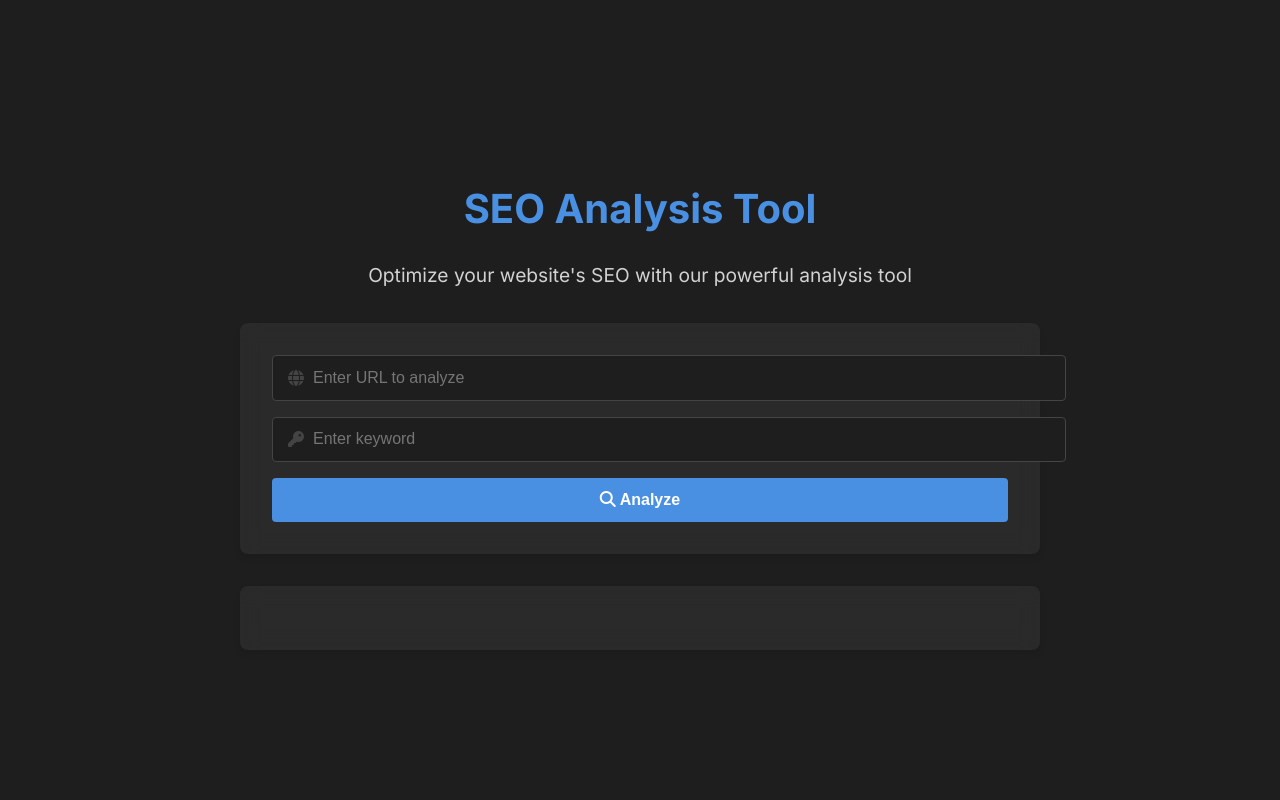
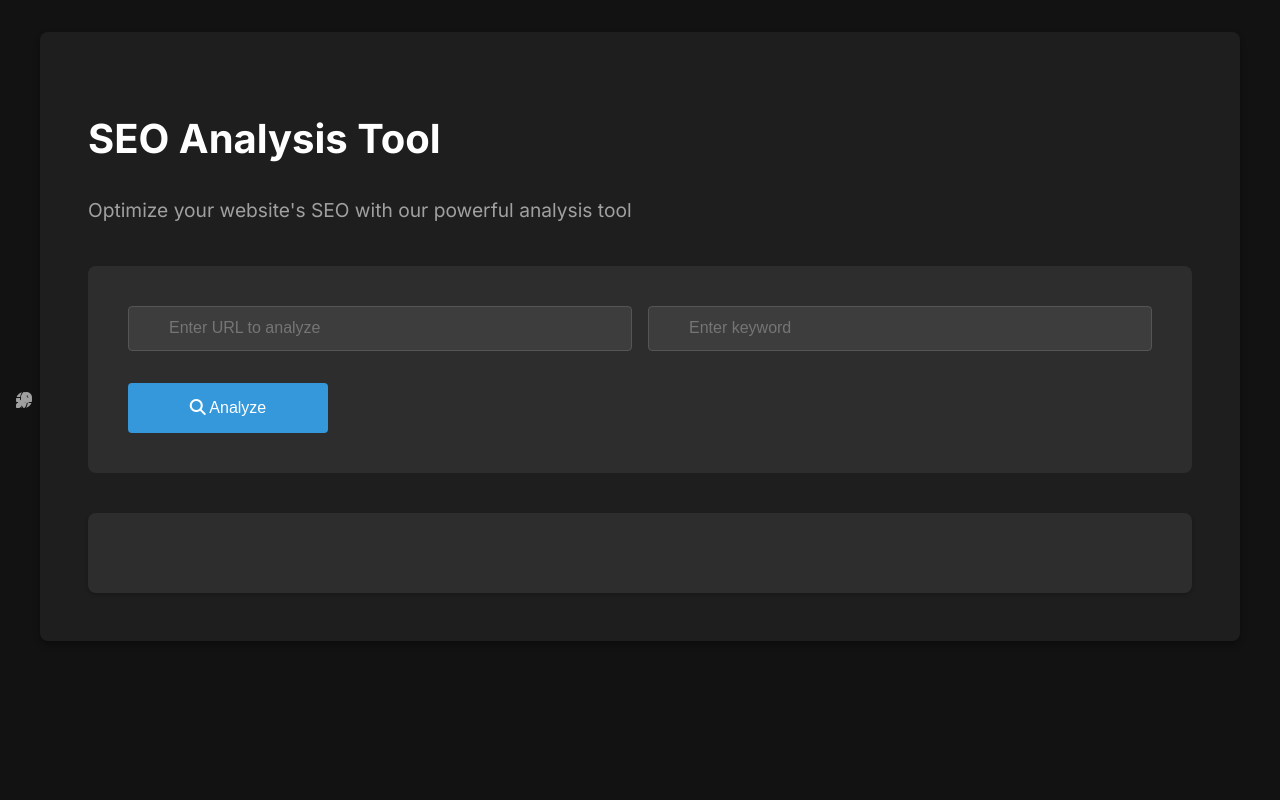
Before and after one commit to sofianbettayeb/seo-app, a Python web app: template templates/index.html in a window 1280 px wide. Run offline with Jinja, Linux system fonts and the light colour scheme; the template is opened without the code that fills it, so the values that code supplies are empty; some libraries are stand-ins or nearby versions.

Commit message:
Agent step completed: Fix input field responsiveness

```diff
--- a/static/css/styles.css
+++ b/static/css/styles.css
@@ -1,77 +1,73 @@
-:root {
-    --primary-color: #4A90E2;
-    --secondary-color: #F5A623;
-    --background-color: #1E1E1E;
-    --text-color: #FFFFFF;
-    --light-gray: #444444;
-    --box-shadow: 0 4px 6px rgba(0, 0, 0, 0.1);
-    --transition: all 0.3s ease;
-}
-
+/* Base styles */
 body {
     font-family: 'Inter', sans-serif;
     line-height: 1.6;
+    color: #ffffff;
+    background-color: #121212;
     margin: 0;
     padding: 0;
-    background-color: var(--background-color);
-    color: var(--text-color);
 }
 
 .app-container {
-    min-height: 100vh;
-    display: flex;
-    justify-content: center;
-    align-items: center;
+    max-width: 1200px;
+    margin: 0 auto;
+    padding: 2rem;
 }
 
 .main-content {
-    width: 100%;
-    max-width: 800px;
-    padding: 2rem;
-}
-
-.container {
-    width: 100%;
+    background-color: #1E1E1E;
+    border-radius: 8px;
+    box-shadow: 0 4px 6px rgba(0, 0, 0, 0.3);
+    padding: 3rem;
 }
 
 h1 {
     font-size: 2.5rem;
-    font-weight: 700;
-    margin-bottom: 0.5rem;
-    color: var(--primary-color);
-    text-align: center;
+    color: #ffffff;
+    margin-bottom: 1.5rem;
 }
 
 .subtitle {
     font-size: 1.2rem;
-    color: var(--text-color);
-    opacity: 0.8;
-    text-align: center;
-    margin-bottom: 2rem;
+    color: #a0a0a0;
+    margin-bottom: 2.5rem;
 }
 
 .input-section {
-    background-color: rgba(45, 45, 45, 0.8);
-    backdrop-filter: blur(10px);
+    background-color: #2D2D2D;
     border-radius: 8px;
-    padding: 2rem;
-    margin-bottom: 2rem;
-    box-shadow: var(--box-shadow);
-    transition: var(--transition);
-}
-
-.input-section:hover {
-    transform: translateY(-5px);
+    padding: 2.5rem;
+    margin-bottom: 2.5rem;
 }
 
 .input-container {
     display: flex;
     flex-direction: column;
     gap: 1rem;
+    width: 100%;
 }
 
 .input-wrapper {
-    position: relative;
+    width: 100%;
+    margin-bottom: 1rem;
+}
+
+input[type="text"] {
+    width: 100%;
+    box-sizing: border-box;
+    padding: 0.8rem 1rem 0.8rem 2.5rem;
+    border: 1px solid #555555;
+    border-radius: 4px;
+    font-size: 1rem;
+    transition: all 0.3s ease;
+    background-color: #3D3D3D;
+    color: #ffffff;
+}
+
+input[type="text"]:focus {
+    outline: none;
+    border-color: #3498db;
+    box-shadow: 0 0 0 2px rgba(52, 152, 219, 0.3);
 }
 
 .input-wrapper i {
@@ -79,166 +75,108 @@ h1 {
     left: 1rem;
     top: 50%;
     transform: translateY(-50%);
-    color: var(--light-gray);
+    color: #a0a0a0;
+    transition: color 0.3s ease;
 }
 
-input[type="text"] {
-    width: 100%;
-    padding: 0.8rem 1rem 0.8rem 2.5rem;
-    font-size: 1rem;
-    background-color: var(--background-color);
-    border: 1px solid var(--light-gray);
-    border-radius: 4px;
-    color: var(--text-color);
-    transition: var(--transition);
-}
-
-input[type="text"]:focus {
-    outline: none;
-    border-color: var(--primary-color);
-    box-shadow: 0 0 0 2px rgba(74, 144, 226, 0.3);
+.input-wrapper:focus-within i {
+    color: #3498db;
 }
 
 button {
-    padding: 0.8rem 1.5rem;
-    background-color: var(--primary-color);
-    color: white;
+    background-color: #3498db;
+    color: #ffffff;
     border: none;
     border-radius: 4px;
+    padding: 1rem 1.5rem;
+    font-size: 1rem;
     cursor: pointer;
-    font-size: 1rem;
-    font-weight: 600;
-    transition: var(--transition);
+    transition: all 0.3s ease;
+    width: 100%;
+    text-align: center;
 }
 
 button:hover {
-    background-color: #3A7BC8;
-    transform: translateY(-2px);
+    background-color: #2980b9;
+}
+
+button:active {
+    transform: translateY(1px);
 }
 
 .results-container {
-    background-color: rgba(45, 45, 45, 0.8);
-    backdrop-filter: blur(10px);
+    background-color: #2D2D2D;
     border-radius: 8px;
-    padding: 2rem;
-    box-shadow: var(--box-shadow);
-    transition: var(--transition);
+    padding: 2.5rem;
+    box-shadow: 0 2px 4px rgba(0, 0, 0, 0.2);
 }
 
-.results-container:hover {
-    transform: translateY(-5px);
-}
+/* Responsive styles */
+@media (min-width: 768px) {
+    .input-container {
+        flex-direction: row;
+        flex-wrap: wrap;
+    }
 
-.metric {
-    background-color: var(--background-color);
-    border-radius: 8px;
-    padding: 1.5rem;
-    margin-bottom: 1.5rem;
-    transition: var(--transition);
-    border: 1px solid rgba(255, 255, 255, 0.1);
-}
+    .input-wrapper {
+        flex: 1 1 calc(50% - 0.5rem);
+        min-width: 200px;
+    }
 
-.metric:hover {
-    transform: translateY(-5px);
-    box-shadow: 0 5px 15px rgba(0, 0, 0, 0.1);
-}
-
-.metric h3 {
-    margin-top: 0;
-    font-size: 1.2rem;
-    color: var(--primary-color);
-}
-
-.overall-score {
-    text-align: center;
-    padding: 2rem;
-    margin-bottom: 2rem;
-    border-radius: 8px;
-    background-image: linear-gradient(135deg, #4A90E2 0%, #5CA9FB 100%);
-    position: relative;
-    overflow: hidden;
-}
-
-.overall-score h3 {
-    margin: 0;
-    font-size: 3rem;
-    font-weight: 700;
-}
-
-.overall-score::before {
-    content: '';
-    position: absolute;
-    top: -50%;
-    left: -50%;
-    width: 200%;
-    height: 200%;
-    background: radial-gradient(circle, rgba(255,255,255,0.1) 0%, rgba(255,255,255,0) 70%);
-    animation: pulse 4s linear infinite;
-}
-
-@keyframes pulse {
-    0% {
-        transform: translate(-50%, -50%) scale(0.8);
-        opacity: 0.8;
-    }
-    100% {
-        transform: translate(-50%, -50%) scale(1.2);
-        opacity: 0;
+    button {
+        flex: 1 1 auto;
+        min-width: 150px;
+        max-width: 200px;
     }
 }
 
-.poor { color: #FF6B6B; }
-.moderate { color: #FFA94D; }
-.good { color: #51CF66; }
-
-small {
-    display: block;
-    margin-top: 0.5rem;
-    color: var(--text-color);
-    opacity: 0.7;
-    font-style: italic;
+@media (max-width: 767px) {
+    .input-wrapper, button {
+        width: 100%;
+    }
 }
 
-.loading {
-    text-align: center;
-    padding: 2rem;
-    font-size: 1.2rem;
-    color: var(--primary-color);
-}
-
-.error {
-    background-color: #FF6B6B;
-    color: white;
-    padding: 1rem;
-    border-radius: 4px;
-    text-align: center;
-    margin-bottom: 1rem;
-}
-
-@media (max-width: 768px) {
-    .main-content {
+/* Additional responsive adjustments */
+@media (max-width: 480px) {
+    .app-container {
         padding: 1rem;
     }
 
-    h1 {
-        font-size: 2rem;
+    .main-content {
+        padding: 1.5rem;
     }
 
-    .input-container {
-        flex-direction: column;
+    h1 {
+        font-size: 1.8rem;
+    }
+
+    .subtitle {
+        font-size: 1rem;
+    }
+
+    .input-section {
+        padding: 1.5rem;
+    }
+
+    input[type="text"] {
+        font-size: 0.9rem;
+    }
+
+    button {
+        font-size: 0.9rem;
+    }
+}
+
+@media (max-width: 360px) {
+    h1 {
+        font-size: 1.6rem;
+    }
+
+    .subtitle {
+        font-size: 0.9rem;
     }
 
     input[type="text"], button {
-        width: 100%;
-    }
-
-    .overall-score h3 {
-        font-size: 2.5rem;
+        font-size: 0.8rem;
     }
 }
-
-@media (max-width: 480px) {
-    .input-section, .results-container {
-        padding: 1rem;
-    }
-}
--- /dev/null
+++ b/static/js/resultsDisplay.js
@@ -0,0 +1,102 @@
+import { getColorClass, getKeywordDensityInfo, getReadabilityInfo, getLinkCountInfo, getKeywordInfo } from './seoAnalysis.js';
+
+function calculateOverallScore(data) {
+    let score = 0;
+    if (data.keyword_density >= 1 && data.keyword_density <= 3) score += 20;
+    if (data.readability_score >= 60) score += 20;
+    if (data.internal_links > 0) score += 15;
+    if (data.external_links > 0) score += 15;
+    if (data.keyword_in_url) score += 15;
+    if (data.keyword_in_headings > 0) score += 15;
+    return score;
+}
+
+function getOverallScoreInfo(score) {
+    const colorClass = getColorClass(score, [50, 80]);
+    let explanation = '';
+    if (score < 50) explanation = 'Poor SEO. Significant improvements needed.';
+    else if (score < 80) explanation = 'Moderate SEO. Some improvements can be made.';
+    else explanation = 'Good SEO. Keep up the good work!';
+    return { colorClass, explanation };
+}
+
+function displayResults(data) {
+    const resultsContainer = document.getElementById('results');
+    if (data.error) {
+        resultsContainer.innerHTML = `<div class="error"><i class="fas fa-exclamation-circle"></i> ${data.error}</div>`;
+        return;
+    }
+
+    const overallScore = calculateOverallScore(data);
+    const overallScoreInfo = getOverallScoreInfo(overallScore);
+    const keywordDensityInfo = getKeywordDensityInfo(data.keyword_density);
+    const readabilityInfo = getReadabilityInfo(data.readability_score);
+    const internalLinksInfo = getLinkCountInfo(data.internal_links, true);
+    const externalLinksInfo = getLinkCountInfo(data.external_links, false);
+    const keywordInUrlInfo = getKeywordInfo(data.keyword_in_url, 'URL');
+    const keywordInHeadingsInfo = getKeywordInfo(data.keyword_in_headings > 0, 'headings');
+
+    let resultsHTML = `
+        <h2>SEO Analysis Results</h2>
+        <div class="overall-score ${overallScoreInfo.colorClass}">
+            <h3>${overallScore}%</h3>
+            <p>Overall SEO Score</p>
+            <p>${overallScoreInfo.explanation}</p>
+        </div>
+        <div class="metric">
+            <h3><i class="fas fa-heading"></i> Title</h3>
+            <p>${data.title}</p>
+            <small>A good title should be 50-60 characters long and include your main keyword.</small>
+        </div>
+        <div class="metric">
+            <h3><i class="fas fa-align-left"></i> Meta Description</h3>
+            <p>${data.meta_description}</p>
+            <small>A good meta description should be 150-160 characters long and include your main keyword.</small>
+        </div>
+        <div class="metric">
+            <h3><i class="fas fa-percentage"></i> Keyword Density: <span class="${keywordDensityInfo.colorClass}">${data.keyword_density}%</span></h3>
+            <p>${keywordDensityInfo.explanation}</p>
+            <small>Keyword density is the percentage of times a keyword appears on a web page compared to the total number of words on the page.</small>
+        </div>
+        <div class="metric">
+            <h3><i class="fas fa-book-reader"></i> Readability Score: <span class="${readabilityInfo.colorClass}">${data.readability_score}</span></h3>
+            <p>${readabilityInfo.explanation}</p>
+            <small>The readability score indicates how easy it is for people to read your content. A higher score means easier to read.</small>
+        </div>
+        <div class="metric">
+            <h3><i class="fas fa-link"></i> Internal Links: <span class="${internalLinksInfo.colorClass}">${data.internal_links}</span></h3>
+            <p>${internalLinksInfo.explanation}</p>
+            <small>Internal links help search engines understand the structure of your site and distribute page authority.</small>
+        </div>
+        <div class="metric">
+            <h3><i class="fas fa-external-link-alt"></i> External Links: <span class="${externalLinksInfo.colorClass}">${data.external_links}</span></h3>
+            <p>${externalLinksInfo.explanation}</p>
+            <small>External links to reputable sources can improve your site's credibility and SEO.</small>
+        </div>
+        <div class="metric">
+            <h3><i class="fas fa-link"></i> Keyword in URL: <span class="${keywordInUrlInfo.colorClass}">${data.keyword_in_url ? 'Yes' : 'No'}</span></h3>
+            <p>${keywordInUrlInfo.explanation}</p>
+            <small>Having your keyword in the URL can help with SEO, but don't force it if it doesn't fit naturally.</small>
+        </div>
+        <div class="metric">
+            <h3><i class="fas fa-heading"></i> Keyword in Headings: <span class="${keywordInHeadingsInfo.colorClass}">${data.keyword_in_headings}</span></h3>
+            <p>${keywordInHeadingsInfo.explanation}</p>
+            <small>Using your keyword in headings helps search engines understand the structure and topic of your content.</small>
+        </div>
+        <div class="metric">
+            <h3><i class="fas fa-h1"></i> H1 Tags:</h3>
+            <ul>
+                ${data.h1_tags.map(tag => `<li>${tag}</li>`).join('')}
+            </ul>
+            <small>H1 tags are crucial for SEO and user experience. Each page should have a unique H1 that accurately describes the page's content.</small>
+        </div>
+    `;
+
+    resultsContainer.innerHTML = resultsHTML;
+    resultsContainer.style.display = 'none';
+    setTimeout(() => {
+        resultsContainer.style.display = 'block';
+    }, 100);
+}
+
+export { displayResults };
--- a/static/js/script.js
+++ b/static/js/script.js
@@ -1,8 +1,10 @@
+import { isValidUrl, showLoading, showError } from './utils.js';
+import { displayResults } from './resultsDisplay.js';
+
 document.addEventListener('DOMContentLoaded', () => {
     const analyzeBtn = document.getElementById('analyze-btn');
     const urlInput = document.getElementById('url');
     const keywordInput = document.getElementById('keyword');
-    const resultsContainer = document.getElementById('results');
 
     analyzeBtn.addEventListener('click', async () => {
         const url = urlInput.value.trim();
@@ -27,168 +29,4 @@ document.addEventListener('DOMContentLoaded', () => {
             console.error('Error:', error);
         }
     });
-
-    function isValidUrl(string) {
-        try {
-            new URL(string);
-            return true;
-        } catch (_) {
-            return false;
-        }
-    }
-
-    function showLoading() {
-        resultsContainer.innerHTML = '<div class="loading"><i class="fas fa-spinner fa-spin"></i> Analyzing... Please wait.</div>';
-    }
-
-    function showError(message) {
-        resultsContainer.innerHTML = `<div class="error"><i class="fas fa-exclamation-circle"></i> ${message}</div>`;
-    }
-
-    function getColorClass(value, thresholds) {
-        if (value < thresholds[0]) return 'poor';
-        if (value < thresholds[1]) return 'moderate';
-        return 'good';
-    }
-
-    function getKeywordDensityInfo(density) {
-        const colorClass = getColorClass(density, [1, 2.5]);
-        let explanation = '';
-        if (density < 1) explanation = 'Too low. Consider increasing keyword usage.';
-        else if (density > 3) explanation = 'Too high. Consider reducing keyword usage to avoid keyword stuffing.';
-        else if (density >= 1 && density < 1.5) explanation = 'Good, but could be improved.';
-        else if (density > 2.5 && density <= 3) explanation = 'Good, but be careful not to overuse.';
-        else explanation = 'Excellent keyword density.';
-        return { colorClass, explanation };
-    }
-
-    function getReadabilityInfo(score) {
-        const colorClass = getColorClass(score, [30, 70]);
-        let explanation = '';
-        if (score < 30) explanation = 'Very difficult to read. Consider simplifying the content.';
-        else if (score < 50) explanation = 'Difficult to read. Try to make it more accessible.';
-        else if (score < 60) explanation = 'Fairly difficult to read. Some improvements could be made.';
-        else if (score < 70) explanation = 'Plain English. Good readability.';
-        else if (score < 80) explanation = 'Fairly easy to read. Well done!';
-        else if (score < 90) explanation = 'Easy to read. Great job!';
-        else explanation = 'Very easy to read. Excellent readability!';
-        return { colorClass, explanation };
-    }
-
-    function getLinkCountInfo(count, isInternal) {
-        const colorClass = getColorClass(count, [1, 5]);
-        const linkType = isInternal ? 'internal' : 'external';
-        let explanation = '';
-        if (count === 0) explanation = `No ${linkType} links found. Consider adding some for better SEO.`;
-        else if (count < 3) explanation = `Few ${linkType} links. Consider adding more for better SEO.`;
-        else if (count < 10) explanation = `Good number of ${linkType} links.`;
-        else explanation = `Excellent number of ${linkType} links. Make sure they're all relevant.`;
-        return { colorClass, explanation };
-    }
-
-    function getKeywordInfo(isPresent, type) {
-        const colorClass = isPresent ? 'good' : 'poor';
-        const explanation = isPresent
-            ? `Great! The keyword is present in the ${type}.`
-            : `Consider including the keyword in the ${type} for better SEO.`;
-        return { colorClass, explanation };
-    }
-
-    function calculateOverallScore(data) {
-        let score = 0;
-        if (data.keyword_density >= 1 && data.keyword_density <= 3) score += 20;
-        if (data.readability_score >= 60) score += 20;
-        if (data.internal_links > 0) score += 15;
-        if (data.external_links > 0) score += 15;
-        if (data.keyword_in_url) score += 15;
-        if (data.keyword_in_headings > 0) score += 15;
-        return score;
-    }
-
-    function getOverallScoreInfo(score) {
-        const colorClass = getColorClass(score, [50, 80]);
-        let explanation = '';
-        if (score < 50) explanation = 'Poor SEO. Significant improvements needed.';
-        else if (score < 80) explanation = 'Moderate SEO. Some improvements can be made.';
-        else explanation = 'Good SEO. Keep up the good work!';
-        return { colorClass, explanation };
-    }
-
-    function displayResults(data) {
-        if (data.error) {
-            showError(data.error);
-            return;
-        }
-
-        const overallScore = calculateOverallScore(data);
-        const overallScoreInfo = getOverallScoreInfo(overallScore);
-        const keywordDensityInfo = getKeywordDensityInfo(data.keyword_density);
-        const readabilityInfo = getReadabilityInfo(data.readability_score);
-        const internalLinksInfo = getLinkCountInfo(data.internal_links, true);
-        const externalLinksInfo = getLinkCountInfo(data.external_links, false);
-        const keywordInUrlInfo = getKeywordInfo(data.keyword_in_url, 'URL');
-        const keywordInHeadingsInfo = getKeywordInfo(data.keyword_in_headings > 0, 'headings');
-
-        let resultsHTML = `
-            <h2>SEO Analysis Results</h2>
-            <div class="overall-score ${overallScoreInfo.colorClass}">
-                <h3>${overallScore}%</h3>
-                <p>Overall SEO Score</p>
-                <p>${overallScoreInfo.explanation}</p>
-            </div>
-            <div class="metric">
-                <h3><i class="fas fa-heading"></i> Title</h3>
-                <p>${data.title}</p>
-                <small>A good title should be 50-60 characters long and include your main keyword.</small>
-            </div>
-            <div class="metric">
-                <h3><i class="fas fa-align-left"></i> Meta Description</h3>
-                <p>${data.meta_description}</p>
-                <small>A good meta description should be 150-160 characters long and include your main keyword.</small>
-            </div>
-            <div class="metric">
-                <h3><i class="fas fa-percentage"></i> Keyword Density: <span class="${keywordDensityInfo.colorClass}">${data.keyword_density}%</span></h3>
-                <p>${keywordDensityInfo.explanation}</p>
-                <small>Keyword density is the percentage of times a keyword appears on a web page compared to the total number of words on the page.</small>
-            </div>
-            <div class="metric">
-                <h3><i class="fas fa-book-reader"></i> Readability Score: <span class="${readabilityInfo.colorClass}">${data.readability_score}</span></h3>
-                <p>${readabilityInfo.explanation}</p>
-                <small>The readability score indicates how easy it is for people to read your content. A higher score means easier to read.</small>
-            </div>
-            <div class="metric">
-                <h3><i class="fas fa-link"></i> Internal Links: <span class="${internalLinksInfo.colorClass}">${data.internal_links}</span></h3>
-                <p>${internalLinksInfo.explanation}</p>
-                <small>Internal links help search engines understand the structure of your site and distribute page authority.</small>
-            </div>
-            <div class="metric">
-                <h3><i class="fas fa-external-link-alt"></i> External Links: <span class="${externalLinksInfo.colorClass}">${data.external_links}</span></h3>
-                <p>${externalLinksInfo.explanation}</p>
-                <small>External links to reputable sources can improve your site's credibility and SEO.</small>
-            </div>
-            <div class="metric">
-                <h3><i class="fas fa-link"></i> Keyword in URL: <span class="${keywordInUrlInfo.colorClass}">${data.keyword_in_url ? 'Yes' : 'No'}</span></h3>
-                <p>${keywordInUrlInfo.explanation}</p>
-                <small>Having your keyword in the URL can help with SEO, but don't force it if it doesn't fit naturally.</small>
-            </div>
-            <div class="metric">
-                <h3><i class="fas fa-heading"></i> Keyword in Headings: <span class="${keywordInHeadingsInfo.colorClass}">${data.keyword_in_headings}</span></h3>
-                <p>${keywordInHeadingsInfo.explanation}</p>
-                <small>Using your keyword in headings helps search engines understand the structure and topic of your content.</small>
-            </div>
-            <div class="metric">
-                <h3><i class="fas fa-h1"></i> H1 Tags:</h3>
-                <ul>
-                    ${data.h1_tags.map(tag => `<li>${tag}</li>`).join('')}
-                </ul>
-                <small>H1 tags are crucial for SEO and user experience. Each page should have a unique H1 that accurately describes the page's content.</small>
-            </div>
-        `;
-
-        resultsContainer.innerHTML = resultsHTML;
-        resultsContainer.style.display = 'none';
-        setTimeout(() => {
-            resultsContainer.style.display = 'block';
-        }, 100);
-    }
 });
--- /dev/null
+++ b/static/js/utils.js
@@ -0,0 +1,20 @@
+function isValidUrl(string) {
+    try {
+        new URL(string);
+        return true;
+    } catch (_) {
+        return false;
+    }
+}
+
+function showLoading() {
+    const resultsContainer = document.getElementById('results');
+    resultsContainer.innerHTML = '<div class="loading"><i class="fas fa-spinner fa-spin"></i> Analyzing... Please wait.</div>';
+}
+
+function showError(message) {
+    const resultsContainer = document.getElementById('results');
+    resultsContainer.innerHTML = `<div class="error"><i class="fas fa-exclamation-circle"></i> ${message}</div>`;
+}
+
+export { isValidUrl, showLoading, showError };
--- a/templates/index.html
+++ b/templates/index.html
@@ -34,6 +34,9 @@
         </main>
     </div>
     <script src="https://cdn.jsdelivr.net/npm/axios/dist/axios.min.js"></script>
-    <script src="/js/script.js"></script>
+    <script src="/js/utils.js" type="module"></script>
+    <script src="/js/seoAnalysis.js" type="module"></script>
+    <script src="/js/resultsDisplay.js" type="module"></script>
+    <script src="/js/script.js" type="module"></script>
 </body>
 </html>
```
Also changed, not shown: static/js/seoAnalysis.js (added, +50 -0 lines).
